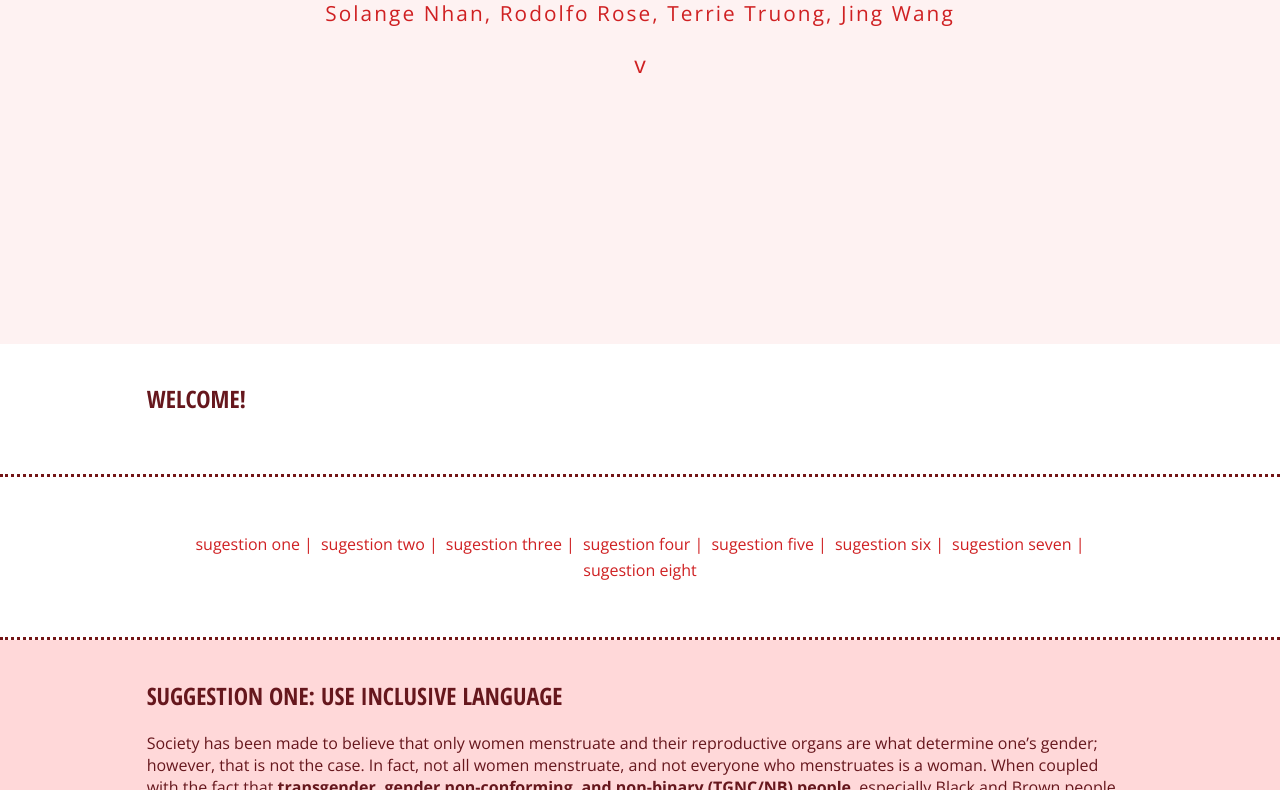
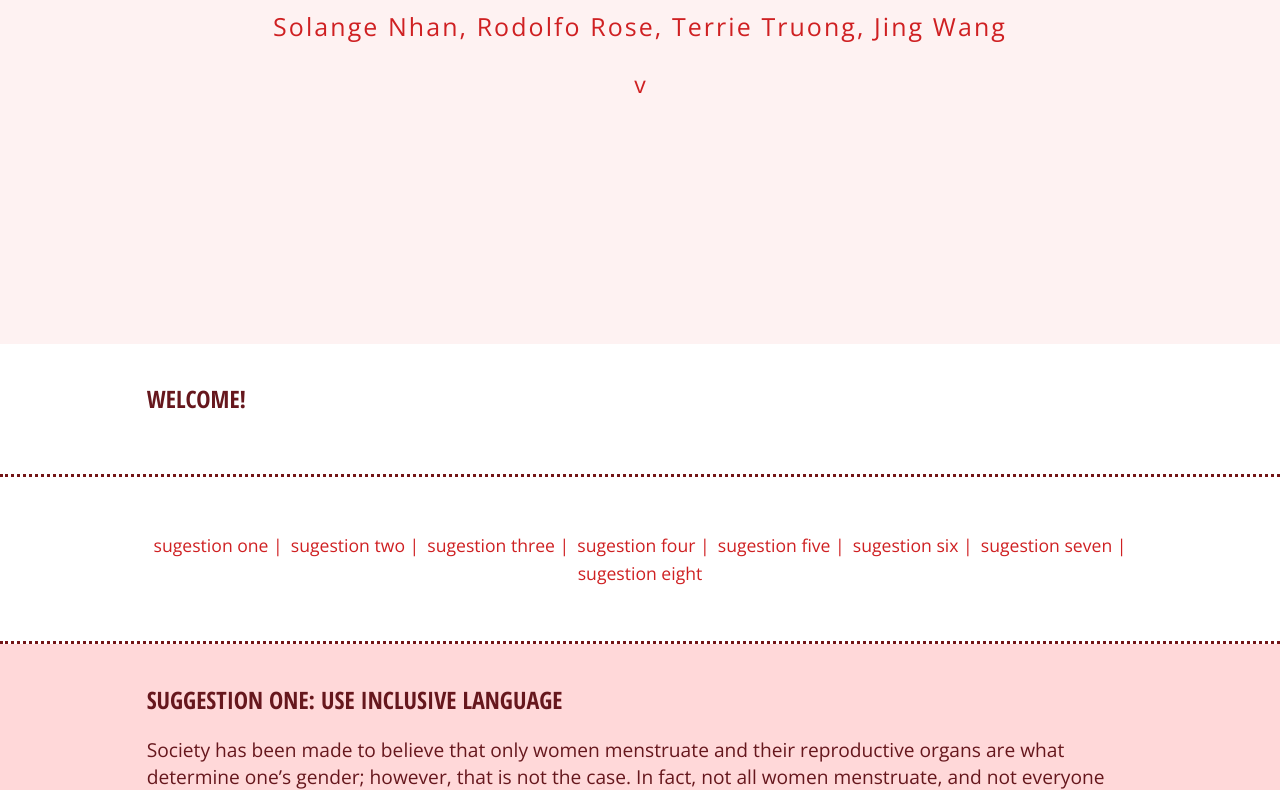
Before and after one commit to solsnhan/solsnhan.github.io, a plain HTML site: page projectdot/index.html in a window 1280 px wide. Shown: the part 456-1246 px from the top of the page. Drawn offline with nearby package versions, Linux system fonts and the light colour scheme.

Commit message:
new updates from 10/14
more responsive edits for font size

```diff
--- a/projectdot/new_assets/style.css
+++ b/projectdot/new_assets/style.css
@@ -47,9 +47,33 @@ p {
 	margin-right: 9%;
 }
 
+@media only screen and (min-width: 768px) {
+  p {
+    font-size: 1.2em;
+  }
+}
+
+@media only screen and (min-width: 50px) {
+  p {
+    font-size: 1.2em;
+  }
+}
+
 ul {
 	margin-left: 9%;
 	margin-right: 9%;
+}
+
+@media only screen and (min-width: 768px) {
+  li {
+    font-size: 1.1em;
+  }
+}
+
+@media only screen and (min-width: 50px) {
+  li {
+    font-size: 1.1em;
+  }
 }
 
 /* nested list */
```
